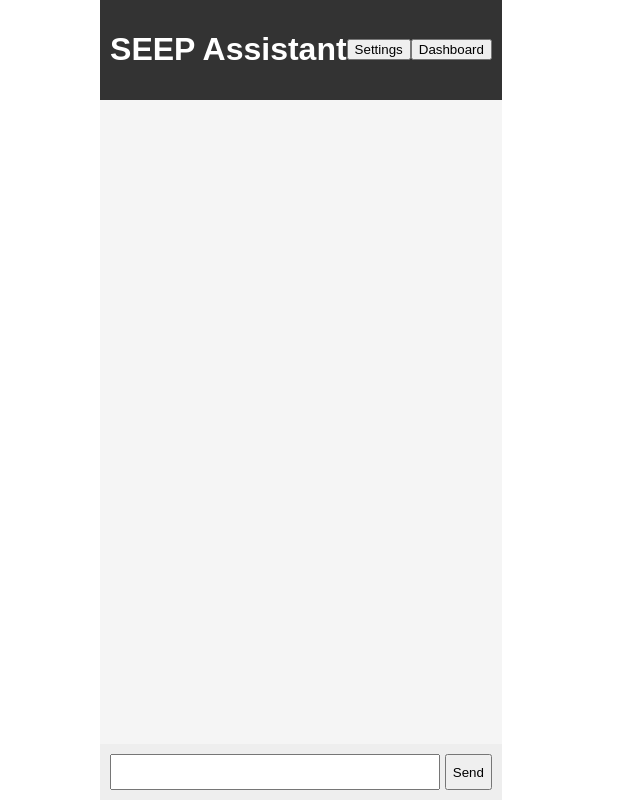
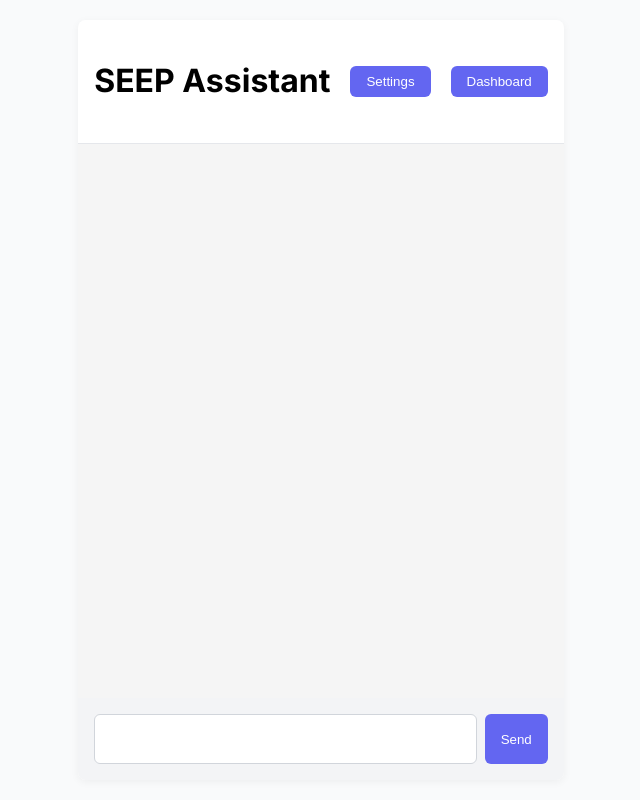
Before and after one commit to Dayzcorp/seep-global, a React (Vite) app in the folder frontend/: page / in a window 1280 px wide. Shown: the whole page, without its empty margins (339-979 px from the left). Built offline with nearby package versions, Linux system fonts and the light colour scheme.

Commit message:
style: modernize ui with new styling

```diff
--- a/frontend/index.html
+++ b/frontend/index.html
@@ -3,6 +3,9 @@
 <head>
   <meta charset="UTF-8" />
   <meta name="viewport" content="width=device-width, initial-scale=1.0" />
+  <link rel="preconnect" href="https://fonts.googleapis.com">
+  <link rel="preconnect" href="https://fonts.gstatic.com" crossorigin>
+  <link href="https://fonts.googleapis.com/css2?family=Inter:wght@400;500;700&display=swap" rel="stylesheet">
   <title>SEEP Chat</title>
 </head>
 <body>
--- a/frontend/src/styles.css
+++ b/frontend/src/styles.css
@@ -1,42 +1,74 @@
 body {
   margin: 0;
-  font-family: sans-serif;
+  font-family: 'Inter', sans-serif;
+  line-height: 1.5;
+  background: #f9fafb;
   display: flex;
   justify-content: center;
+  align-items: flex-start;
+  min-height: 100vh;
 }
 .container {
   width: 100%;
   max-width: 600px;
+  margin: 20px;
   display: flex;
   flex-direction: column;
-  height: 100vh;
+  height: calc(100vh - 40px);
+  background: #ffffff;
+  border-radius: 8px;
+  box-shadow: 0 2px 8px rgba(0, 0, 0, 0.05);
+  overflow: hidden;
+}
+
+button {
+  background: #6366f1;
+  color: #ffffff;
+  border: none;
+  padding: 0.5rem 1rem;
+  border-radius: 6px;
+  cursor: pointer;
+  transition: background 0.2s, transform 0.2s;
+}
+
+button:hover {
+  background: #4f46e5;
+  transform: translateY(-2px);
+}
+
+button:disabled {
+  opacity: 0.6;
+  cursor: default;
+  transform: none;
 }
 header {
   display: flex;
   justify-content: space-between;
   align-items: center;
-  padding: 10px;
-  background: #333;
-  color: white;
+  padding: 1rem;
+  background: #ffffff;
+  border-bottom: 1px solid #e5e7eb;
+  box-shadow: 0 1px 2px rgba(0, 0, 0, 0.05);
 }
 .chat {
   flex: 1;
-  padding: 10px;
+  padding: 1rem;
   overflow-y: auto;
   background: #f5f5f5;
 }
 .msg {
-  margin: 5px 0;
-  padding: 8px 12px;
+  margin: 0.25rem 0;
+  padding: 0.5rem 0.75rem;
   border-radius: 8px;
+  box-shadow: 0 1px 3px rgba(0, 0, 0, 0.05);
 }
 .msg.user {
-  background: #d0ebff;
+  background: #e0f2fe;
   align-self: flex-end;
 }
 .msg.bot {
-  background: #fff;
-  border: 1px solid #ddd;
+  background: #ffffff;
+  border: 1px solid #e5e7eb;
   align-self: flex-start;
 }
 .time {
@@ -46,13 +78,17 @@ header {
 }
 .input {
   display: flex;
-  padding: 10px;
-  gap: 5px;
-  background: #eee;
+  padding: 1rem;
+  gap: 0.5rem;
+  background: #f3f4f6;
 }
 textarea {
   flex: 1;
   resize: none;
+  padding: 0.5rem;
+  border: 1px solid #d1d5db;
+  border-radius: 6px;
+  font-family: inherit;
 }
 .typing {
   font-style: italic;
@@ -76,18 +112,26 @@ textarea {
   display: flex;
   flex-direction: column;
   gap: 10px;
+  box-shadow: 0 2px 8px rgba(0, 0, 0, 0.1);
 }
 
 
 .dashboard {
   padding: 20px;
   max-width: 600px;
-  margin: 0 auto;
+  margin: 20px;
+  background: #ffffff;
+  border-radius: 8px;
+  box-shadow: 0 2px 8px rgba(0, 0, 0, 0.05);
 }
 
 .analytics,
 .suggestions {
   margin-bottom: 20px;
+  background: #ffffff;
+  padding: 20px;
+  border-radius: 8px;
+  box-shadow: 0 1px 3px rgba(0, 0, 0, 0.05);
 }
 
 .section-title {
@@ -102,11 +146,22 @@ textarea {
 }
 
 .card {
-  background: #fff;
-  border: 1px solid #ddd;
+  background: #ffffff;
+  border: 1px solid #e5e7eb;
   border-radius: 8px;
   padding: 15px;
   text-align: center;
+  box-shadow: 0 1px 3px rgba(0, 0, 0, 0.05);
+}
+
+.suggestion-card {
+  cursor: pointer;
+  transition: background 0.2s, transform 0.2s;
+}
+
+.suggestion-card:hover {
+  background: #f0f9ff;
+  transform: translateY(-2px);
 }
 
 .stat-num {
```
